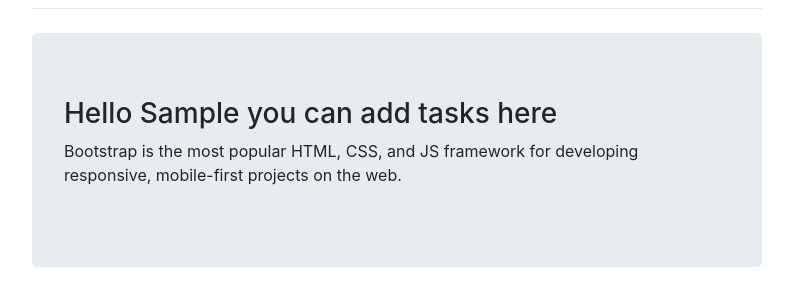
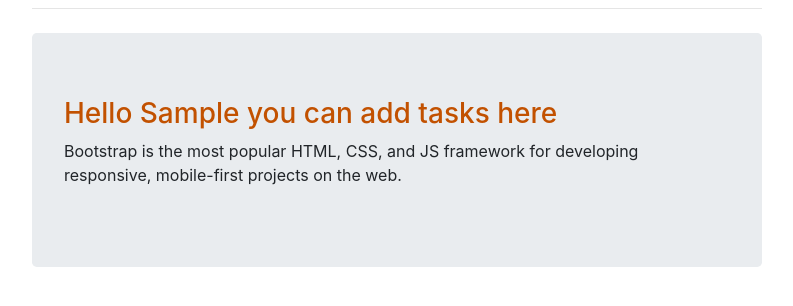
Before and after one commit to garethperky/Mytodo, a Django app: page /admin_homepage/ in a window 1280 px wide. Shown: the part 56-362 px from the top of the page, without its empty margins (243-1036 px from the left). Run offline with Django 3.2, Linux system fonts and the light colour scheme; the visitor is signed in with stand-in values (Sample User, id 1); data comes from the database, SQL or seed files in the repository; data that the repository does not hold is empty; parts of the project's set-up code (start-up, migrations or seed data) failed here and were passed over; some libraries are stand-ins or nearby versions.

Commit message:
chore: now using css file

```diff
--- a/todo/todonow/static/css/todo.css
+++ b/todo/todonow/static/css/todo.css
@@ -1,3 +1,13 @@
 .circular--square {
     border-radius: 50%;
 }
+
+h3 {
+    color: #c25100;
+}
+.list-group {
+    flex-direction: row;
+}
+.bs-example {
+    margin: 20px;
+}
--- a/todo/todonow/templates/core/base.html
+++ b/todo/todonow/templates/core/base.html
@@ -2,14 +2,7 @@
 <!DOCTYPE html>
 <html lang="en">
     <head>
-        <style>
-            img {
-                border-radius: 50%;
-            }
-            .list-group {
-                flex-direction: row;
-            }
-        </style>
+        <link rel="stylesheet" href="{% static 'css/todo.css' %}" />
         <meta charset="utf-8" />
         <meta charset="utf-8" />
         <meta
```
